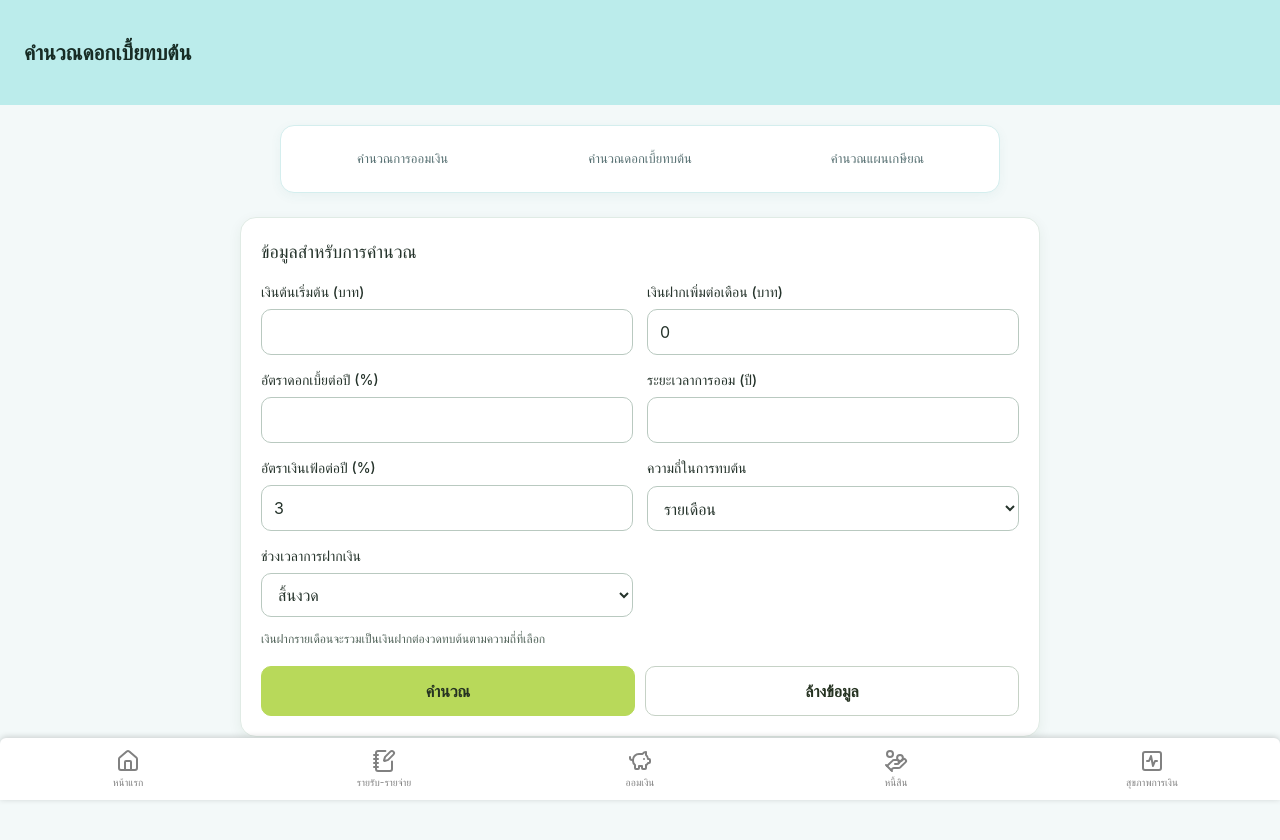
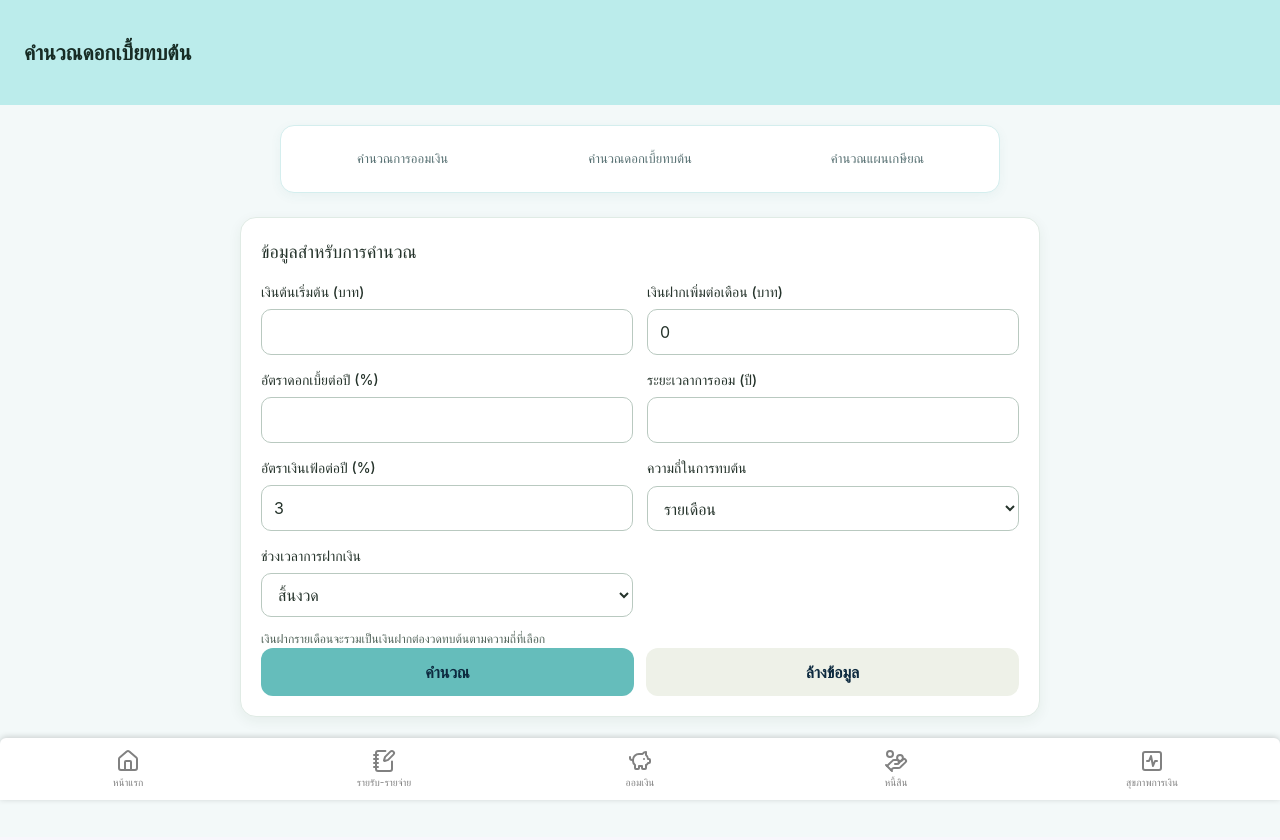
Before and after one commit to chotika0447/Financial-App, a React app in the folder Frontend/: page /compound-interest in a window 1280 px wide. Shown: the top 840 px of the page. Built offline with nearby package versions, Linux system fonts and the light colour scheme; the HTML template or start-up script is replaced by a standard one.

Commit message:
fix button color

```diff
--- a/Frontend/src/pages/CompoundInterest.jsx
+++ b/Frontend/src/pages/CompoundInterest.jsx
@@ -4,7 +4,7 @@ import { Line } from "react-chartjs-2";
 import CalNavbar from "../components/CalNavbar";
 import Navbar from "../components/Navbar";
 import "./CompoundInterest.css";
-
+import "./CalculatorTools.css";
 ChartJS.register(CategoryScale, LinearScale, PointElement, LineElement, Tooltip, Legend, Filler);
 const fields = [
   ["principal", "เงินต้นเริ่มต้น (บาท)", "compoundPresentValue", ""],
@@ -104,7 +104,7 @@ export default function CompoundInterest() {
           </div>
           <p className="ci-note">เงินฝากรายเดือนจะรวมเป็นเงินฝากต่องวดทบต้นตามความถี่ที่เลือก</p>
           {error && <p className="ci-error" role="alert">{error}</p>}
-          <div className="ci-actions"><button type="submit">คำนวณ</button><button type="button" onClick={reset}>ล้างข้อมูล</button></div>
+          <div className="kc-actions"><button type="submit">คำนวณ</button><button type="button" onClick={reset}>ล้างข้อมูล</button></div>
         </form>
         {result && <>
           <section className="ci-card" aria-live="polite">
```
